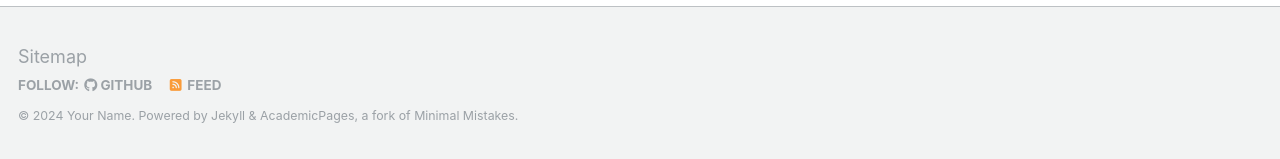
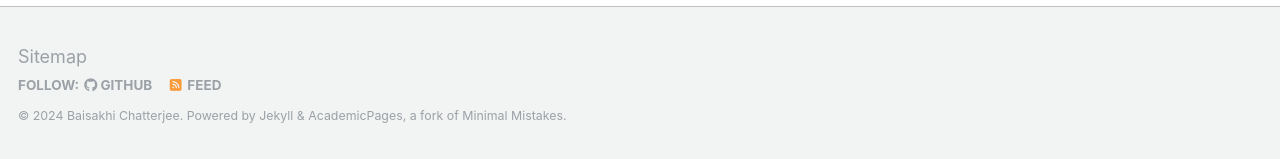
Before and after one commit to baisakhic/baisakhic.github.io, a Jekyll site: the page built from _pages/about.md, in a window 1280 px wide and 1086 px high. Shown: the part 924-1083 px from the top of the window. Built offline with Jekyll 4.4.1, drawn with Linux system fonts in a browser that asks for light colours; some web fonts are replaced.

Commit message:
Update _config.yml

```diff
--- a/_config.yml
+++ b/_config.yml
@@ -10,7 +10,7 @@
 locale                   : "en-US"
 title                    : "Baisakhi Chatterjee"
 title_separator          : "-"
-name                     : &name "Your Name"
+name                     : &name "Baisakhi Chatterjee"
 description              : &description "personal description"
 url                      : https://baisakhic.github.io # the base hostname & protocol for your site e.g. "https://mmistakes.github.io"
 baseurl                  : "" # the subpath of your site, e.g. "/blog"
```
